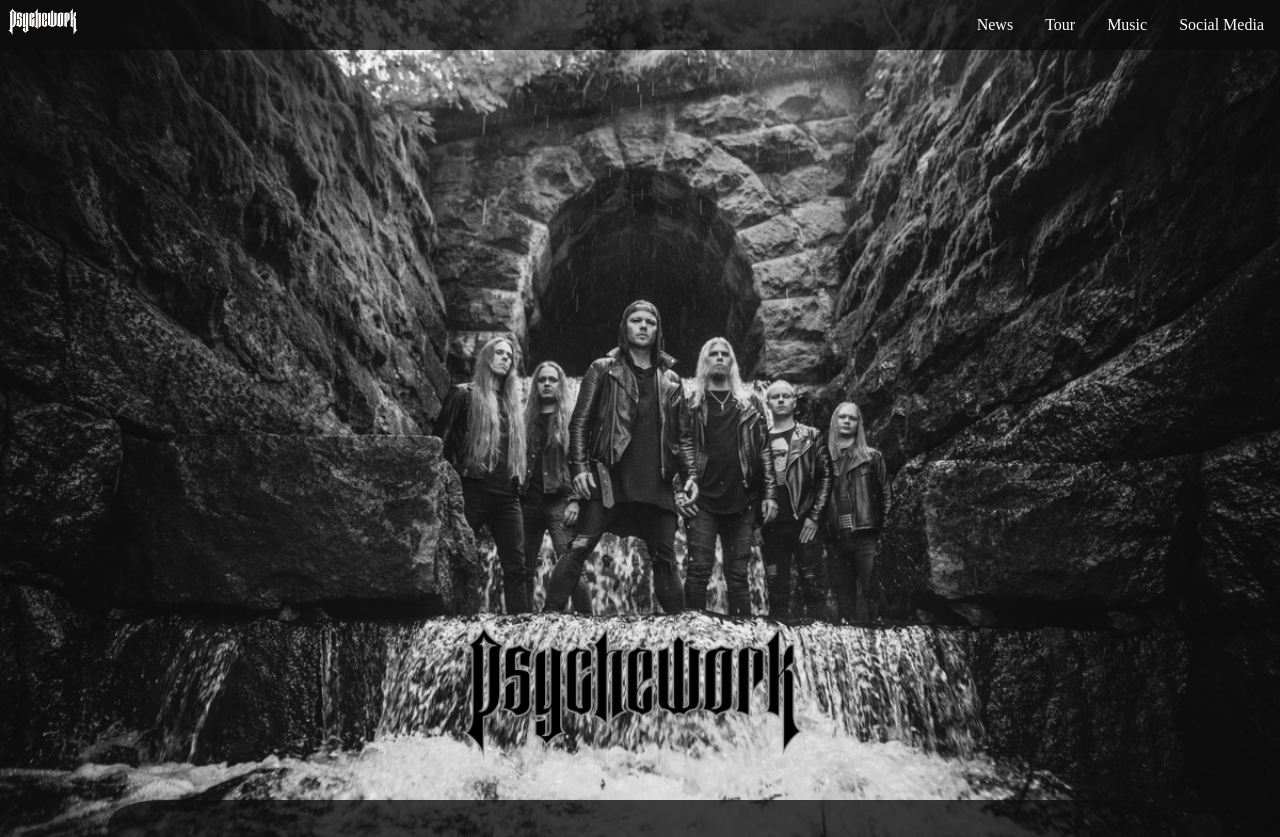
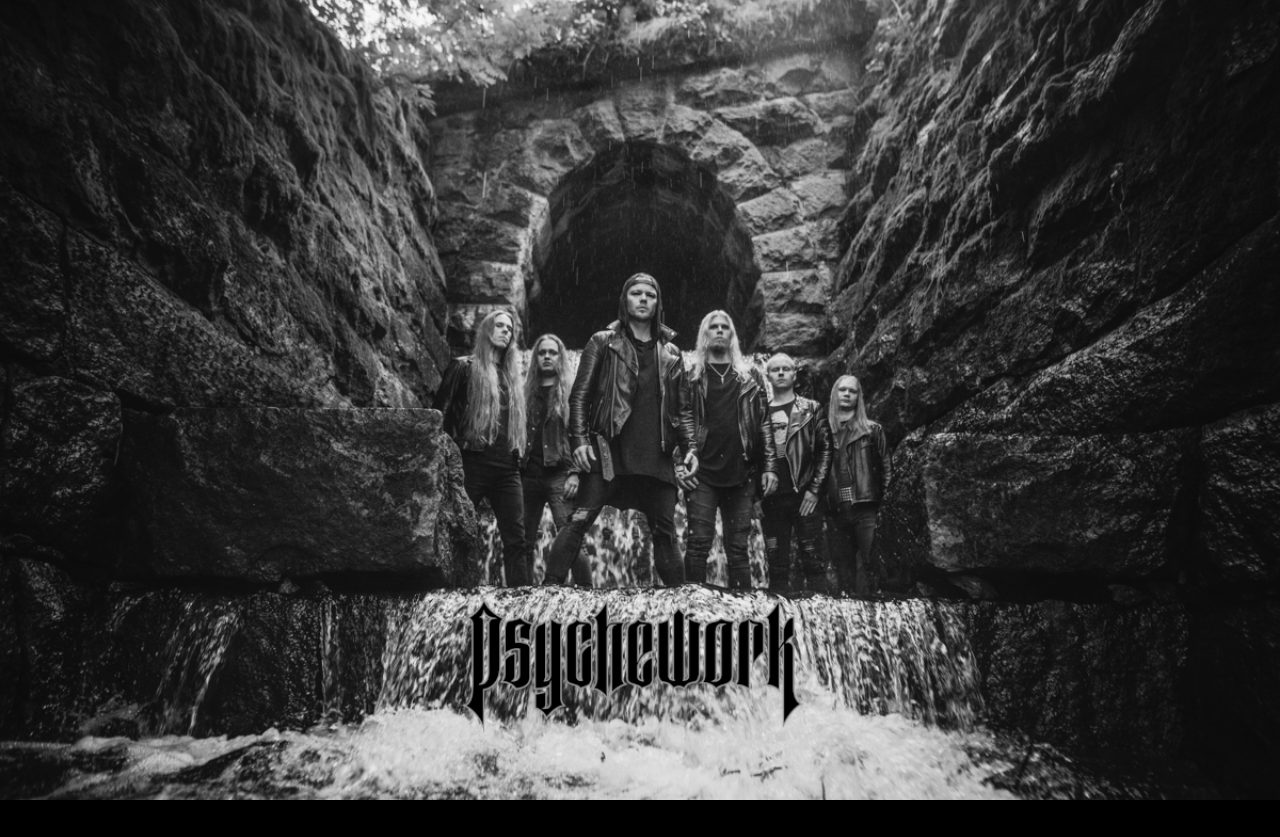
Before and after one commit to juhatakanen/Psychework, a plain HTML site: page index.html in a window 1280 px wide. Shown: the top 837 px of the page. After the commit the page ends 800 px from the top, so only its background shows below. Drawn offline with Linux system fonts and the light colour scheme; a script that the page names is missing.

Commit message:
Location test

```diff
--- a/index.html
+++ b/index.html
@@ -9,11 +9,11 @@
     <link rel="apple-touch-icon" sizes="180x180" href="apple-touch-icon.png?">
     <link rel="icon" type="image/png" sizes="32x32" href="favicon-32x32.png?">
     <link rel="icon" type="image/png" sizes="16x16" href="favicon-16x16.png?">
-    <link rel="manifest" href="/site.webmanifest">
+    <!-- <link rel="manifest" href="/site.webmanifest"> -->
 </head>
 
 <body>
-    <nav class="navbar">
+    <!-- <nav class="navbar">
         <div class="brand-title">
             <a href="#alku"><img src="imgs/white logo dark shadow.png" alt="" id="navbar-logo"></a>
         </div>
@@ -21,7 +21,6 @@
             <span class="bar"></span>
             <span class="bar"></span>
             <span class="bar"></span>
-            <!-- <img src="/favicon-32x32.png" alt=""> -->
         </a>
         <div class="navbar-links">
             <ul>
@@ -193,7 +192,7 @@
         <div id="footer">
             <p>@Juha Takanen 2020</p>
         </div>
-    </footer>
+    </footer> -->
 
 
 </body>
```
